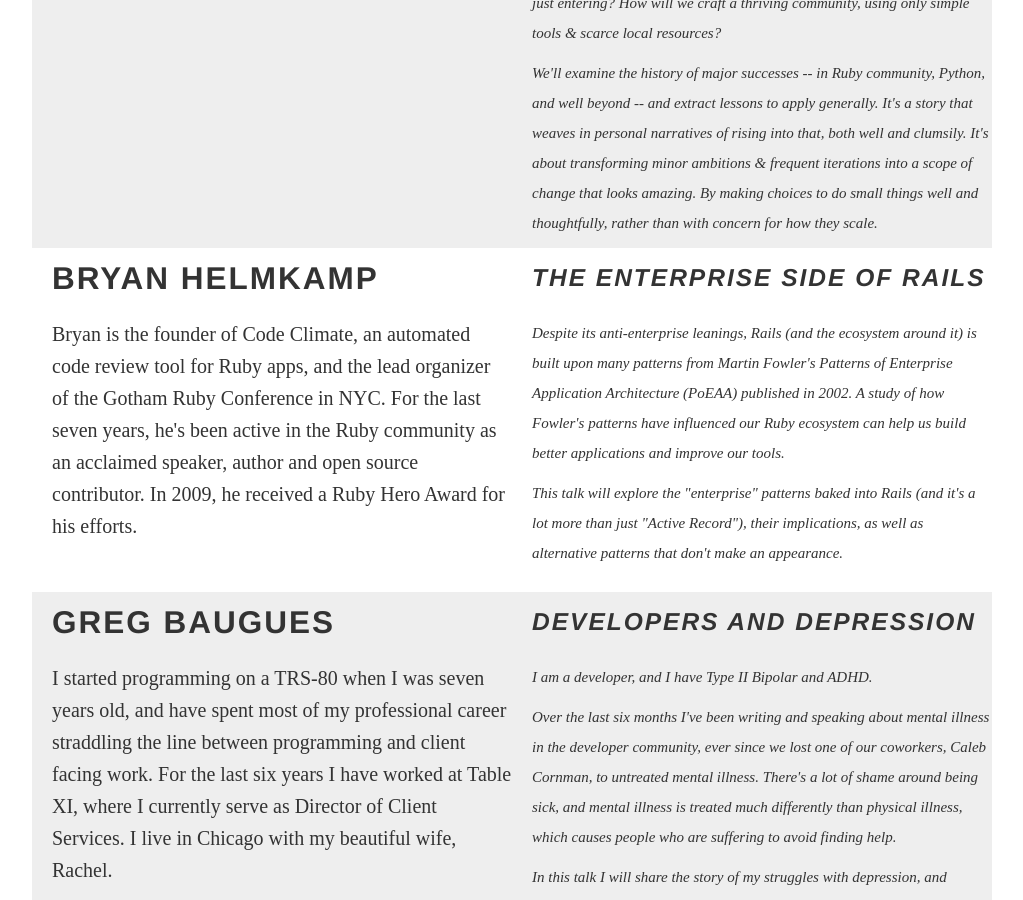
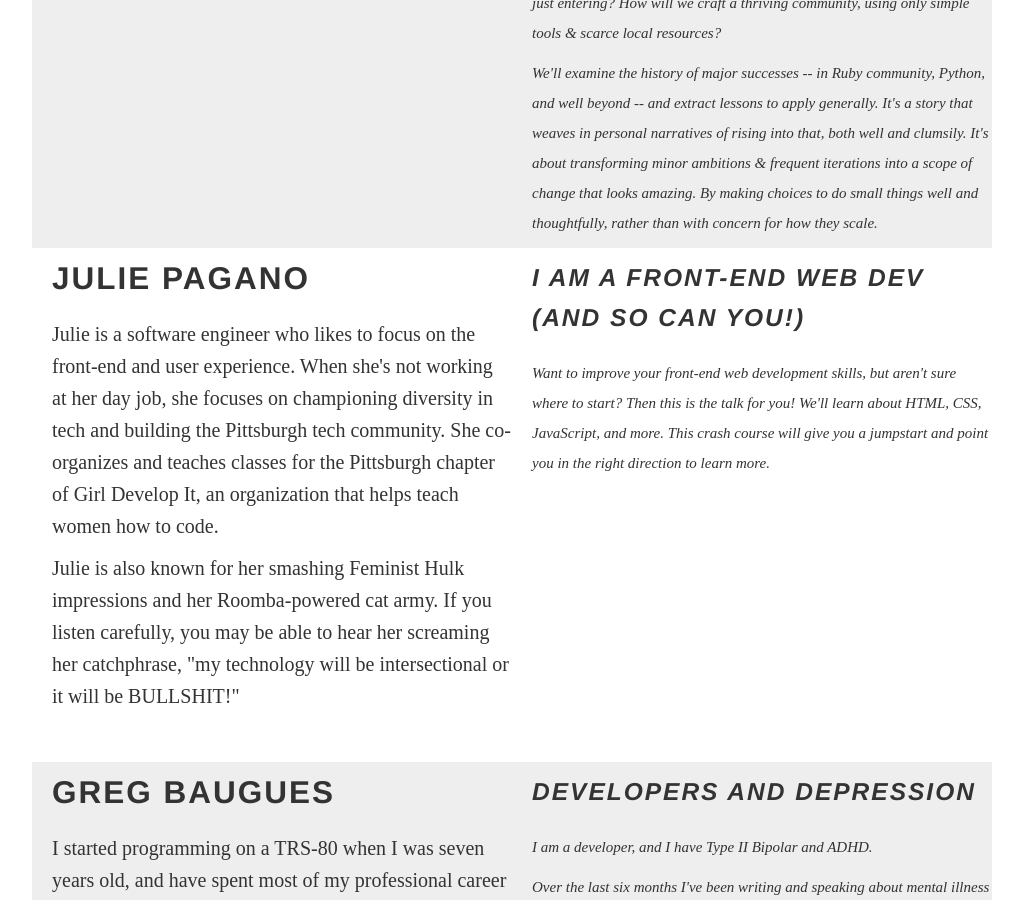
Before and after one commit to colindean/steelcityruby.github.com, a Jekyll site: the page built from schedule.html, in a window 1280 px wide and 900 px high, scrolled down 942 px. Shown: the whole window, without its empty margins (118-1141 px from the left). Built offline with Jekyll 4.4.1, drawn with Linux system fonts in a browser that asks for light colours; nearby versions of some CDN libraries; some web fonts are replaced; Markdown is read by kramdown in place of the engine named in the settings.

Commit message:
Add Julie's abstract and bio

```diff
--- a/schedule.html
+++ b/schedule.html
@@ -49,28 +49,28 @@
 
       <div class="row session">
         <div class="span6 speaker">
-          <h2>Bryan Helmkamp</h2>
+          <h2>Julie Pagano</h2>
           <p>
-          Bryan is the founder of Code Climate, an automated code
-          review tool for Ruby apps, and the lead organizer of the Gotham Ruby
-          Conference in NYC. For the last seven years, he's been active in the
-          Ruby community as an acclaimed speaker, author and open source
-          contributor. In 2009, he received a Ruby Hero Award for his efforts.
+          Julie is a software engineer who likes to focus on the front-end and user
+          experience. When she's not working at her day job, she focuses on
+          championing diversity in tech and building the Pittsburgh tech community.
+          She co-organizes and teaches classes for the Pittsburgh chapter of Girl
+          Develop It, an organization that helps teach women how to code.
+          </p>
+          <p>
+          Julie is also known for her smashing Feminist Hulk impressions and her
+          Roomba-powered cat army. If you listen carefully, you may be able to hear
+          her screaming her catchphrase, "my technology will be intersectional or
+          it will be BULLSHIT!"
           </p>
         </div>
         <div class="span6 talk">
-          <h3>The Enterprise Side of Rails</h3>
+          <h3>I Am a Front-End Web Dev (and so can you!)</h3>
           <p>
-          Despite its anti-enterprise leanings, Rails (and the ecosystem around
-          it) is built upon many patterns from Martin Fowler's Patterns of
-          Enterprise Application Architecture (PoEAA) published in 2002. A study
-          of how Fowler's patterns have influenced our Ruby ecosystem can help
-          us build better applications and improve our tools.
-          </p>
-          <p>
-          This talk will explore the "enterprise" patterns baked into Rails (and
-          it's a lot more than just "Active Record"), their implications, as
-          well as alternative patterns that don't make an appearance.
+          Want to improve your front-end web development skills, but aren't sure
+          where to start? Then this is the talk for you! We'll learn about HTML,
+          CSS, JavaScript, and more. This crash course will give you a jumpstart
+          and point you in the right direction to learn more.
           </p>
         </div>
       </div>
```
